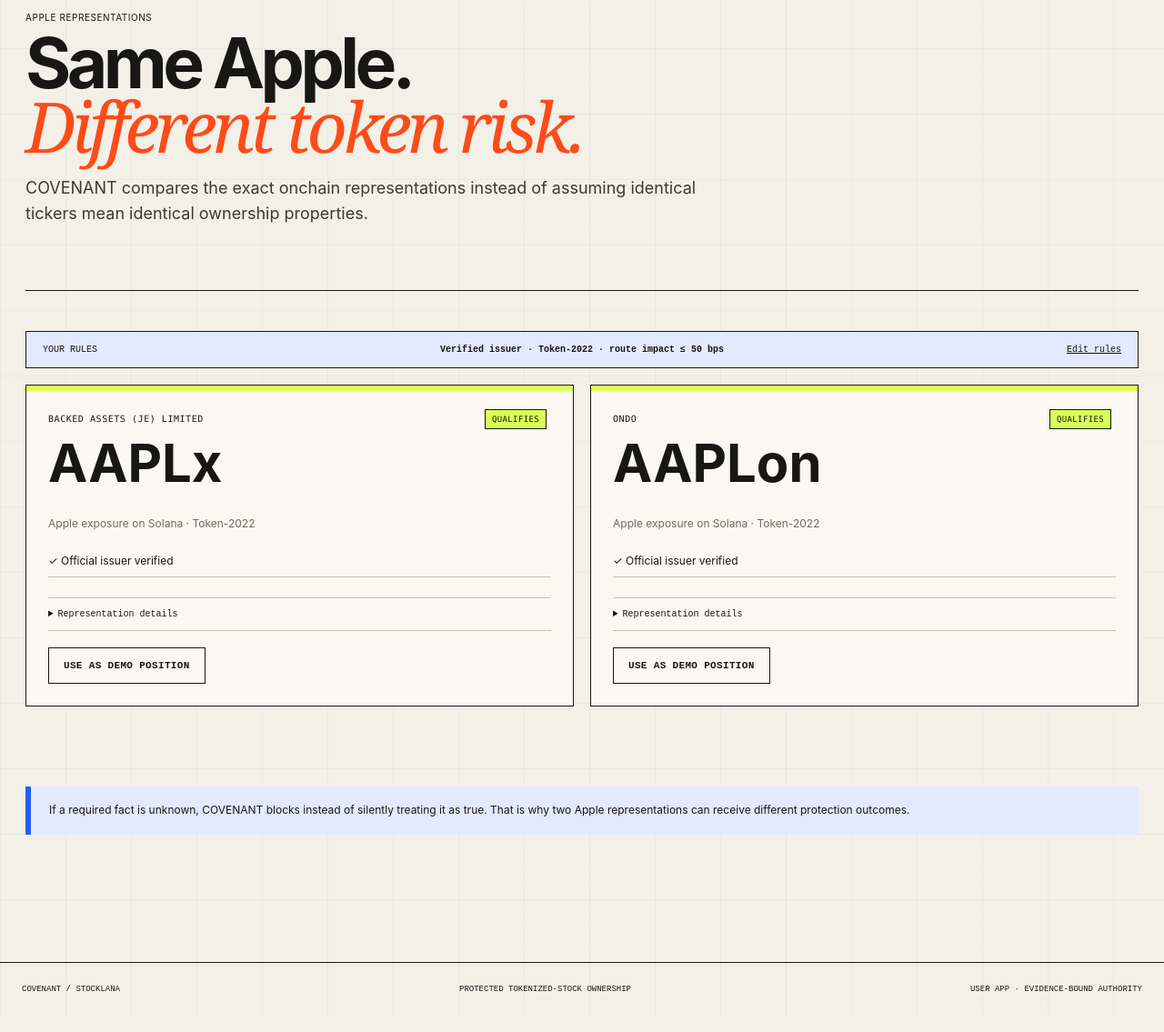
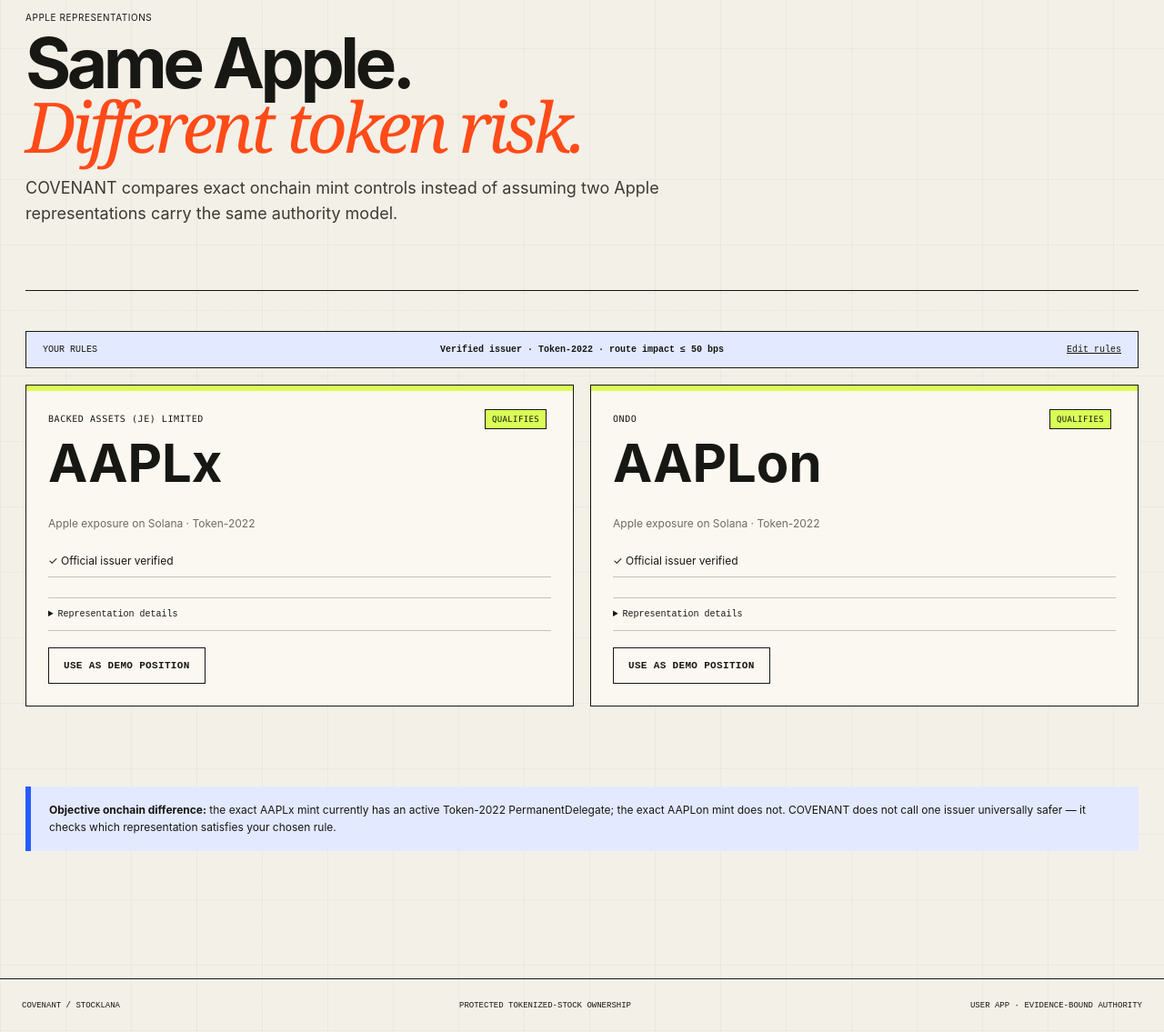
Before and after one commit to Faadil1/covenant, a website with bundled scripts: page demo/claims.html in a window 1280 px wide. Shown: the part 163-1298 px from the top of the page at 91% size. Built offline with nearby package versions, Linux system fonts and the light colour scheme.

Commit message:
demo: explain objective Apple mint control difference

```diff
--- a/demo/claims.html
+++ b/demo/claims.html
@@ -11,7 +11,7 @@
 </nav>
 <button class="wallet-pill" data-wallet-connect>CONNECT WALLET</button>
 </header><main class="page">
-<section class="page-head user-head"><div><p class="kicker">APPLE REPRESENTATIONS</p><h1>Same Apple.<br><em>Different token risk.</em></h1><p class="lede">COVENANT compares the exact onchain representations instead of assuming identical tickers mean identical ownership properties.</p></div></section>
+<section class="page-head user-head"><div><p class="kicker">APPLE REPRESENTATIONS</p><h1>Same Apple.<br><em>Different token risk.</em></h1><p class="lede">COVENANT compares exact onchain mint controls instead of assuming two Apple representations carry the same authority model.</p></div></section>
 <section class="section"><div class="compare-banner"><span>YOUR RULES</span><strong>Verified issuer · Token-2022 · route impact ≤ <span data-route-cap>50 bps</span></strong><a href="/covenant">Edit rules</a></div><div id="claimsRoot" class="grid grid--2"></div></section>
-<section class="section"><div class="callout">If a required fact is unknown, COVENANT blocks instead of silently treating it as true. That is why two Apple representations can receive different protection outcomes.</div></section>
+<section class="section"><div class="callout"><strong>Objective onchain difference:</strong> the exact AAPLx mint currently has an active Token-2022 PermanentDelegate; the exact AAPLon mint does not. COVENANT does not call one issuer universally safer — it checks which representation satisfies your chosen rule.</div></section>
 </main><footer><span>COVENANT / STOCKLANA</span><span>PROTECTED TOKENIZED-STOCK OWNERSHIP</span><span>USER APP · EVIDENCE-BOUND AUTHORITY</span></footer></div><script type="module" src="./app.js"></script></body></html>
```
